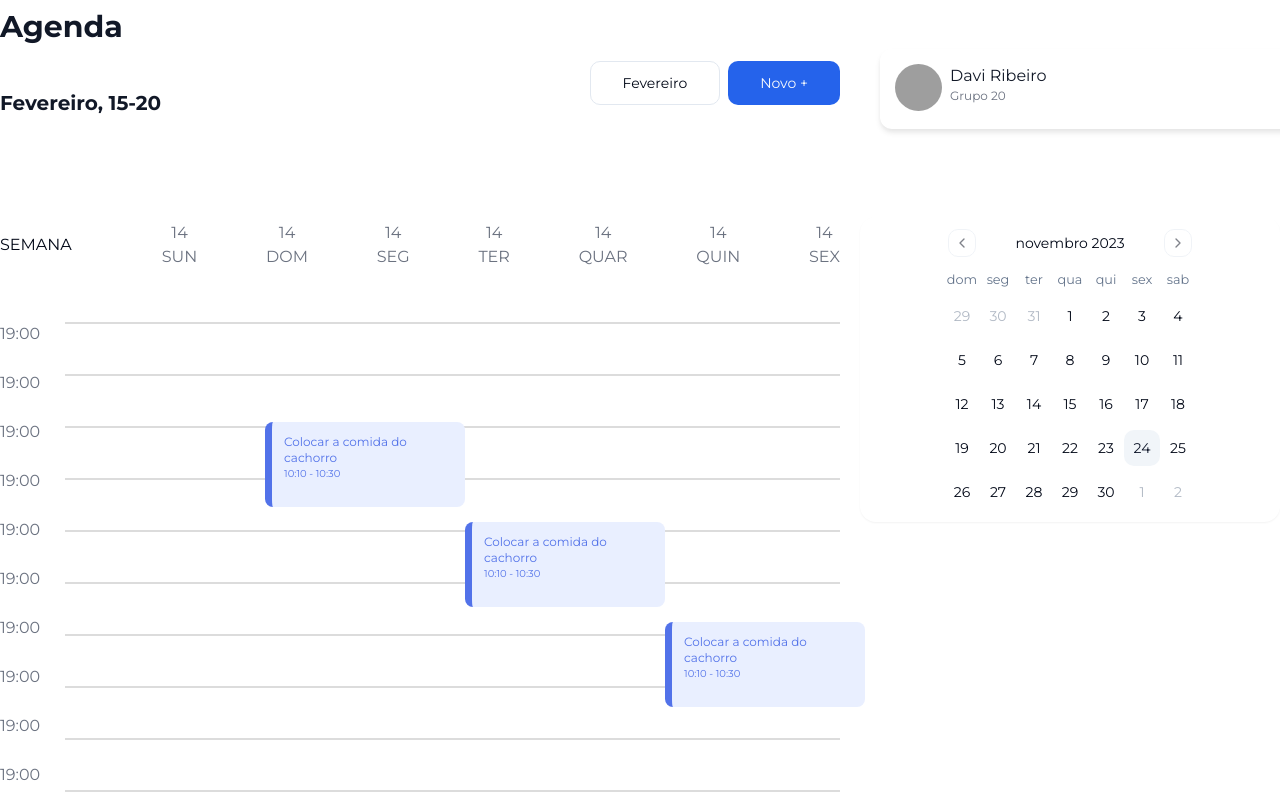
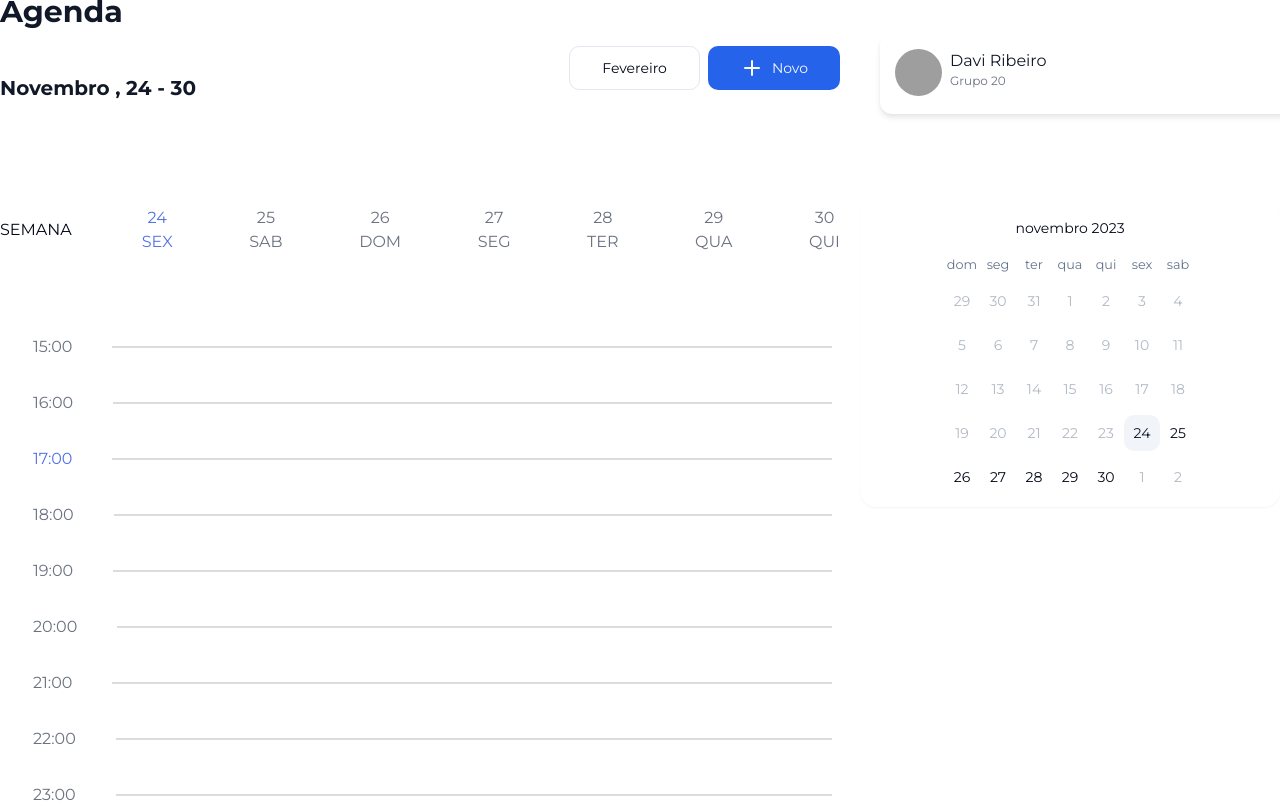
Before and after one commit to luminuszz/agenda-project, a React (Vite) app: page / in a window 1280 px wide. Built offline with nearby package versions, Linux system fonts and the light colour scheme; grey boxes are pictures that could not be loaded.

Commit message:
feat(schdule): add features to schedule

```diff
--- a/package.json
+++ b/package.json
@@ -21,6 +21,7 @@
     "class-variance-authority": "^0.7.0",
     "clsx": "^2.0.0",
     "date-fns": "^2.30.0",
+    "jotai": "^2.5.1",
     "lucide-react": "^0.292.0",
     "react": "^18.2.0",
     "react-day-picker": "^8.9.1",
--- a/src/components/Schedule.tsx
+++ b/src/components/Schedule.tsx
@@ -1,14 +1,12 @@
 import { ScheduleHeader } from "@/components/ScheduleHeader";
-import { ScheduleHours } from "@/components/ScheduleHours.tsx";
 import { ScheduleTimeLine } from "@/components/ScheduleTimeLine.tsx";
 
 export const Schedule = () => {
   return (
-    <section className="mt-[100px]">
+    <section className="mt-[100px] flex flex-col flex-1">
       <ScheduleHeader />
 
-      <div className="mt-[53px] flex flex-1 items-start justify-start">
-        <ScheduleHours />
+      <div className="mt-[53px] flex items-start justify-center overflow-y-auto max-h-[500px] h-full">
         <ScheduleTimeLine />
       </div>
     </section>
--- a/src/components/ScheduleHeader.tsx
+++ b/src/components/ScheduleHeader.tsx
@@ -1,40 +1,46 @@
+import { useAtom, useAtomValue } from "jotai";
+import { currentWeekAtom, selectedDateAtom } from "@/store/schedule.ts";
+import { PropsWithChildren } from "react";
+
+type Props = PropsWithChildren<{
+  isSelected: boolean;
+}>;
+
+const CalendarText = ({ isSelected, children }: Props) => {
+  return (
+    <p
+      data-active={isSelected}
+      className="group-hover:text-[#5272E9] duration-75 text-gray-500 data-[active=true]:text-[#5272E9]"
+    >
+      {children}
+    </p>
+  );
+};
+
 export const ScheduleHeader = () => {
+  const week = useAtomValue(currentWeekAtom);
+
+  const [selectedDate, setSelectedDate] = useAtom(selectedDateAtom);
+
   return (
     <header className="flex items-center flex-1">
       <span>SEMANA</span>
 
-      <section className=" ml-[90px] flex flex-1 gap-2 justify-between">
-        <div className="flex flex-col justify-center items-center">
-          <p className="text-gray-500">14</p>
-          <p className="text-gray-500">SUN</p>
-        </div>
-
-        <div className="flex flex-col justify-center items-center">
-          <p className="text-gray-500">14</p>
-          <p className="text-gray-500">DOM</p>
-        </div>
-        <div className="flex flex-col justify-center items-center">
-          <p className="text-gray-500">14</p>
-          <p className="text-gray-500">SEG</p>
-        </div>
-        <div className="flex flex-col justify-center items-center">
-          <p className="text-gray-500">14</p>
-          <p className="text-gray-500">TER</p>
-        </div>
-        <div className="flex flex-col justify-center items-center">
-          <p className="text-gray-500">14</p>
-          <p className="text-gray-500">QUAR</p>
-        </div>
-
-        <div className="flex flex-col justify-center items-center">
-          <p className="text-gray-500">14</p>
-          <p className="text-gray-500">QUIN</p>
-        </div>
-
-        <div className="flex flex-col justify-center items-center">
-          <p className="text-gray-500">14</p>
-          <p className="text-gray-500">SEX</p>
-        </div>
+      <section className="ml-[70px] flex flex-1 gap-2 justify-between cursor-pointer ">
+        {week.map(({ date, day, dayName }) => (
+          <div
+            className="flex flex-col justify-center items-center group"
+            key={day}
+            onClick={() => setSelectedDate(date)}
+          >
+            <CalendarText isSelected={Number(day) === selectedDate.getDate()}>
+              {day}
+            </CalendarText>
+            <CalendarText isSelected={Number(day) === selectedDate.getDate()}>
+              {dayName}
+            </CalendarText>
+          </div>
+        ))}
       </section>
     </header>
   );
--- a/src/components/ScheduleHours.tsx
+++ b/src/components/ScheduleHours.tsx
@@ -1,16 +1,14 @@
+import { useAtomValue } from "jotai";
+import { hoursAtom } from "@/store/schedule.ts";
+
 export const ScheduleHours = () => {
+  const hoursList = useAtomValue(hoursAtom);
+
   return (
-    <aside className="flex flex-col gap-[25px]">
-      <p className="text-gray-500 ">19:00</p>
-      <p className="text-gray-500 ">19:00</p>
-      <p className="text-gray-500 ">19:00</p>
-      <p className="text-gray-500 ">19:00</p>
-      <p className="text-gray-500 ">19:00</p>
-      <p className="text-gray-500 ">19:00</p>
-      <p className="text-gray-500 ">19:00</p>
-      <p className="text-gray-500 ">19:00</p>
-      <p className="text-gray-500 ">19:00</p>
-      <p className="text-gray-500 ">19:00</p>
+    <aside className="flex flex-col gap-[35px]">
+      {hoursList.map((hour) => (
+        <p className="text-gray-500 ">{hour}</p>
+      ))}
     </aside>
   );
 };
--- a/src/components/ScheduleTimeLine.tsx
+++ b/src/components/ScheduleTimeLine.tsx
@@ -1,24 +1,58 @@
-import { TaskCard } from "@/components/TaskCard.tsx";
 import { Separator } from "@radix-ui/react-select";
+import { useAtomValue } from "jotai";
+import { hoursAtom, todayAtom } from "@/store/schedule.ts";
+
+import { getHours } from "date-fns";
+import { useEffect, useRef } from "react";
+
+type HourLineProps = {
+  isActive: boolean;
+  hour: string;
+};
+
+const HourLine = ({ isActive, hour }: HourLineProps) => {
+  const lineRef = useRef<HTMLDivElement>(null);
+
+  useEffect(() => {
+    if (lineRef.current && isActive) {
+      lineRef.current.scrollIntoView({ behavior: "smooth" });
+    }
+  }, [isActive]);
+
+  return (
+    <div
+      ref={lineRef}
+      className="flex flex-1 justify-start items-center gap-10 px-2 "
+      key={hour}
+    >
+      <p
+        data-active={isActive}
+        className="text-gray-500 data-[active=true]:text-[#5272E9]"
+      >
+        {hour}
+      </p>
+      <Separator
+        data-ative={isActive}
+        className="w-full h-0.5 bg-[#DCDCDC] data-[active=true]:bg-[#5272E9]"
+      />
+    </div>
+  );
+};
 
 export const ScheduleTimeLine = () => {
+  const hoursList = useAtomValue(hoursAtom);
+
+  const selectedDate = useAtomValue(todayAtom);
+
   return (
-    <section className="flex-col flex flex-1 gap-[50px] ml-[25px]  relative">
-      <Separator className="w-full h-0.5 bg-[#DCDCDC]" />
-
-      <Separator className="w-full h-0.5 bg-[#DCDCDC]" />
-      <TaskCard position={{ x: 200, y: 100 }} />
-      <Separator className="w-full h-0.5 bg-[#DCDCDC]" />
-      <TaskCard position={{ x: 400, y: 200 }} />
-
-      <TaskCard position={{ x: 600, y: 300 }} />
-      <Separator className="w-full h-0.5 bg-[#DCDCDC]" />
-      <Separator className="w-full h-0.5 bg-[#DCDCDC]" />
-      <Separator className="w-full h-0.5 bg-[#DCDCDC]" />
-      <Separator className="w-full h-0.5 bg-[#DCDCDC]" />
-      <Separator className="w-full h-0.5 bg-[#DCDCDC]" />
-      <Separator className="w-full h-0.5 bg-[#DCDCDC]" />
-      <Separator className="w-full h-0.5 bg-[#DCDCDC]" />
+    <section className="flex-col flex flex-1 ml-[25px]  relative mt-2 gap-[32px]">
+      {hoursList.map(({ hour, formattedHour }) => (
+        <HourLine
+          key={hour}
+          hour={formattedHour}
+          isActive={Number(hour) === getHours(selectedDate)}
+        />
+      ))}
     </section>
   );
 };
--- a/src/pages/CalendarPage.tsx
+++ b/src/pages/CalendarPage.tsx
@@ -2,10 +2,24 @@ import { Button } from "@/components/ui/button.tsx";
 import { Schedule } from "@/components/Schedule.tsx";
 import { UserBadge } from "@/components/UserBadge.tsx";
 import { Calendar } from "@/components/ui/calendar.tsx";
+import { Plus } from "lucide-react";
+import { format } from "date-fns";
 
 import { ptBR } from "date-fns/locale";
+import { useAtom, useAtomValue } from "jotai";
+import { currentWeekAtom, selectedDateAtom } from "@/store/schedule.ts";
 
 export default function CalendarPage() {
+  const [selectedDate, setSelectedDate] = useAtom(selectedDateAtom);
+  const weekList = useAtomValue(currentWeekAtom);
+
+  const lastDateFromWeek = weekList?.[weekList.length - 1];
+  const firstDateFromWeek = weekList?.[0];
+
+  const mount = format(firstDateFromWeek?.date, "MMMM", {
+    locale: ptBR,
+  });
+
   return (
     <main className="flex  w-screen h-screen justify-center items-center">
       <div className="flex justify-center items-start flex-1">
@@ -13,8 +27,8 @@ export default function CalendarPage() {
           <h3 className="font-bold text-gray-900 text-3xl leading-9">Agenda</h3>
 
           <header className="flex  flex-1 justify-between">
-            <h4 className="font-bold text-gray-900 text-xl leading-9 mt-10">
-              Fevereiro, 15-20
+            <h4 className="font-bold text-gray-900 text-xl leading-9 mt-10 capitalize">
+              {`${mount} , ${firstDateFromWeek?.day} - ${lastDateFromWeek?.day}`}
             </h4>
 
             <div className="flex gap-2 items-center justify-center">
@@ -22,7 +36,9 @@ export default function CalendarPage() {
                 Fevereiro
               </Button>
 
-              <Button size="lg">Novo +</Button>
+              <Button size="lg">
+                <Plus className="mr-2" /> Novo
+              </Button>
             </div>
           </header>
 
@@ -33,6 +49,10 @@ export default function CalendarPage() {
           <UserBadge />
 
           <Calendar
+            fromDate={firstDateFromWeek.date}
+            toDate={lastDateFromWeek.date}
+            today={selectedDate}
+            onDayClick={(date) => setSelectedDate(date)}
             locale={ptBR}
             className="flex flex-1 justify-center  mt-20 rounded-2xl shadow-sm"
           />
--- /dev/null
+++ b/src/store/schedule.ts
@@ -0,0 +1,47 @@
+import { atom } from "jotai";
+import {
+  addDays,
+  eachDayOfInterval,
+  eachHourOfInterval,
+  endOfDay,
+  format,
+  setMinutes,
+  setHours,
+} from "date-fns";
+
+import { ptBR } from "date-fns/locale";
+
+export const todayAtom = atom(new Date());
+
+type WeekWithName = {
+  day: string;
+  dayName: string;
+  date: Date;
+};
+
+export const currentWeekAtom = atom<WeekWithName[]>((get) => {
+  const daysOfWeek = eachDayOfInterval({
+    start: get(todayAtom),
+    end: addDays(get(todayAtom), 6),
+  });
+
+  return daysOfWeek.map((date) => ({
+    day: format(date, "dd", { locale: ptBR }),
+    dayName: format(date, "EEEEEE", { locale: ptBR }).toLocaleUpperCase(),
+    date,
+  }));
+});
+
+export const hoursAtom = atom((get) => {
+  const hoursList = eachHourOfInterval({
+    start: setHours(setMinutes(get(todayAtom), 0), 0),
+    end: endOfDay(get(todayAtom)),
+  });
+
+  return hoursList.map((date) => ({
+    hour: date.getHours(),
+    formattedHour: format(date, "HH:mm"),
+  }));
+});
+
+export const selectedDateAtom = atom(new Date());
```
Also changed, not shown: 1 other file (tests, documents, lock files or other folders).
